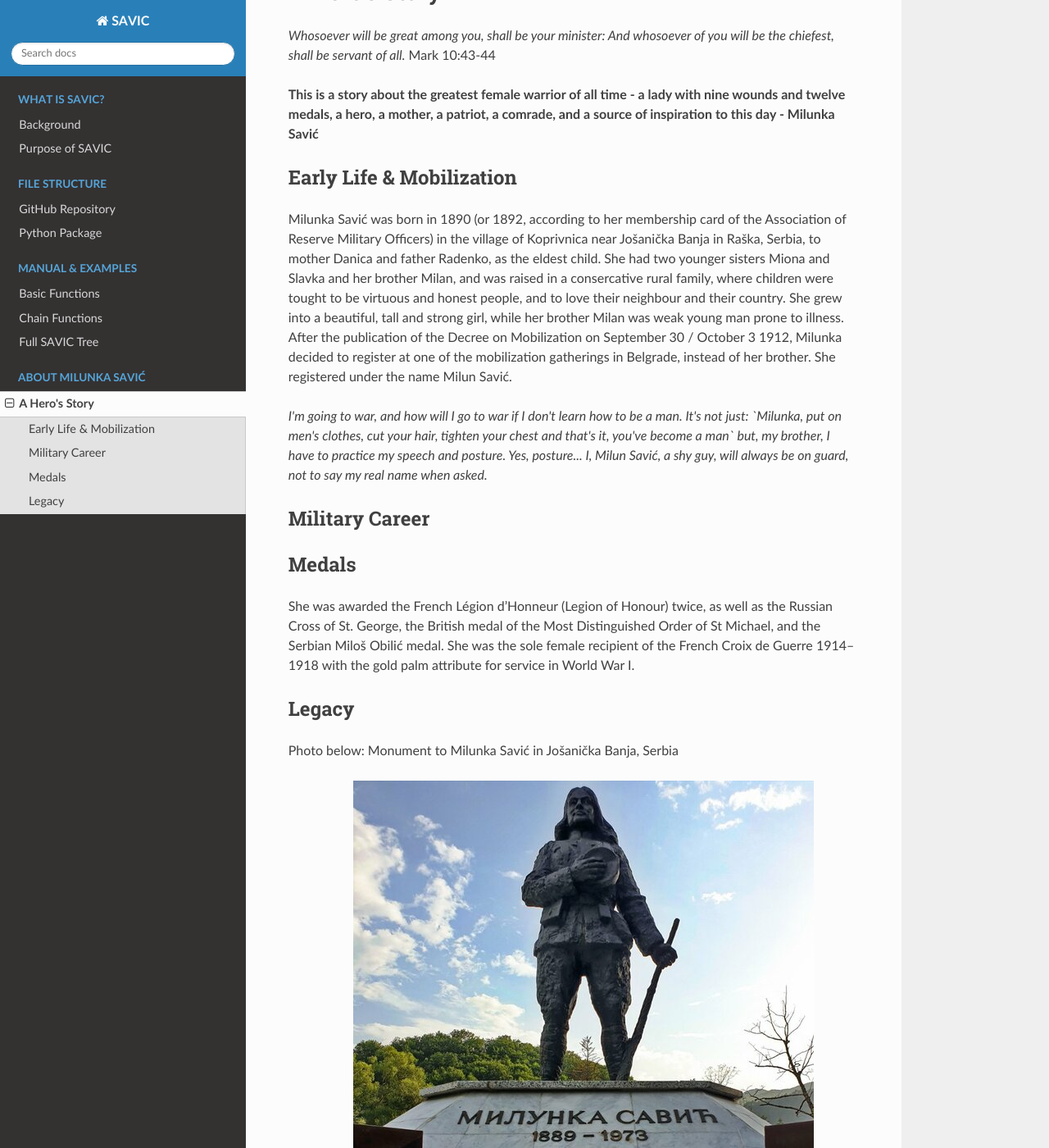
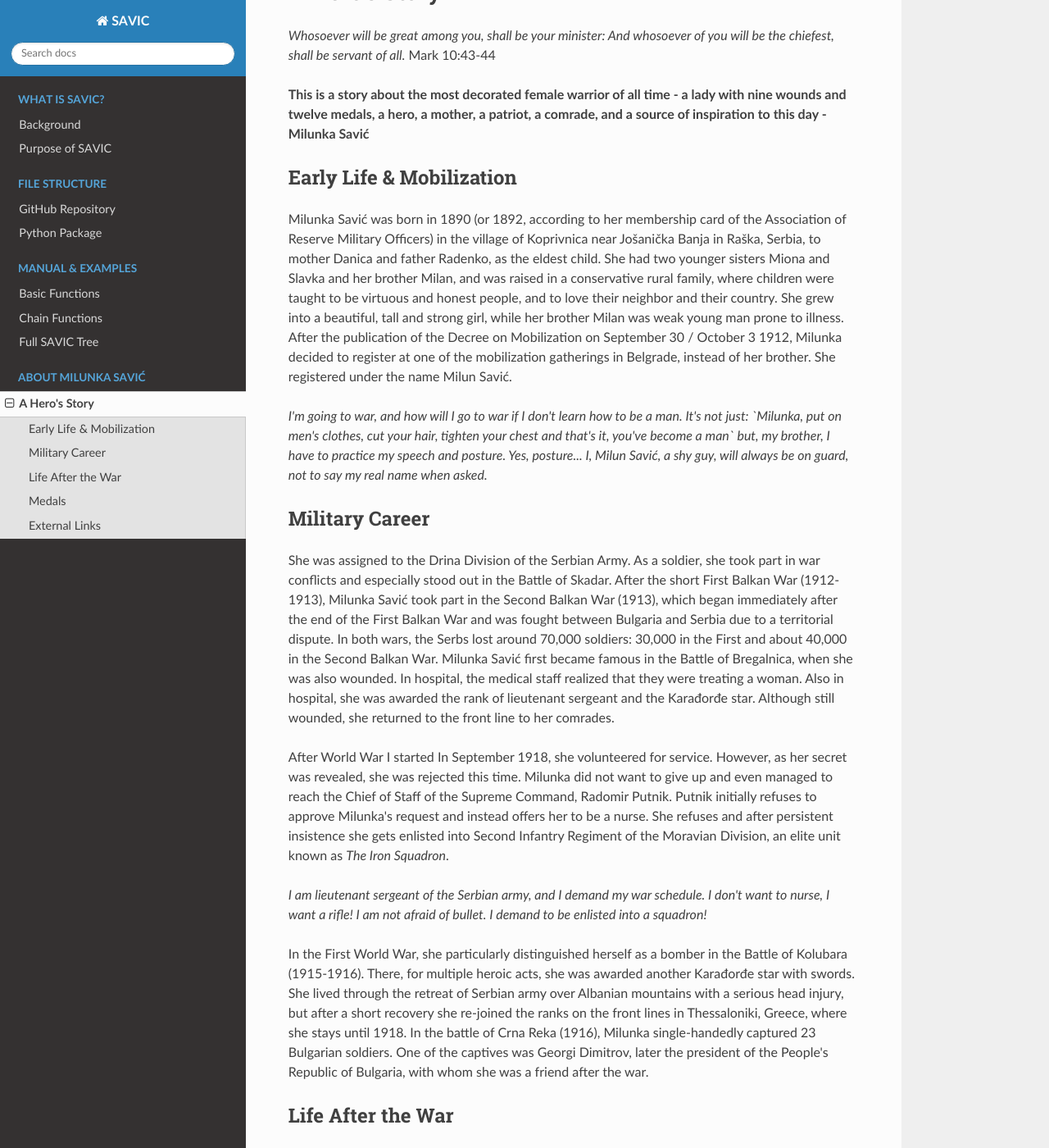
Before and after one commit to MihailoMartinovic/SAVIC, a Sphinx documentation site: the page built from docs/04-about-milunka.rst, in a window 1280 px wide and 1400 px high, scrolled down 527 px. Shown: the whole window at 82% size. Built offline with Sphinx 7.4.7 and the Read the Docs theme 2.0.0, drawn with Linux system fonts in a browser that asks for light colours; some of the changed text lies outside the part shown.

Commit message:
Update 04-about-milunka.rst

```diff
--- a/docs/04-about-milunka.rst
+++ b/docs/04-about-milunka.rst
@@ -6,13 +6,13 @@ A Hero's Story
 
 *Whosoever will be great among you, shall be your minister: And whosoever of you will be the chiefest, shall be servant of all.* Mark 10:43-44
 
-**This is a story about the greatest female warrior of all time - a lady with nine wounds and twelve medals, a hero, a mother, a patriot, a comrade, and a source of inspiration to this day - Milunka Savić**
+**This is a story about the most decorated female warrior of all time - a lady with nine wounds and twelve medals, a hero, a mother, a patriot, a comrade, and a source of inspiration to this day - Milunka Savić**
 
 Early Life & Mobilization
 ------------
 
 Milunka Savić was born in 1890 (or 1892, according to her membership card of the Association of Reserve Military Officers) in the village of Koprivnica near Jošanička Banja in Raška, Serbia, to mother Danica and father Radenko, as the eldest child.
-She had two younger sisters Miona and Slavka and her brother Milan, and was raised in a consercative rural family, where children were tought to be virtuous and honest people, and to love their neighbour and their country.
+She had two younger sisters Miona and Slavka and her brother Milan, and was raised in a conservative rural family, where children were taught to be virtuous and honest people, and to love their neighbor and their country.
 She grew into a beautiful, tall and strong girl, while her brother Milan was weak young man prone to illness. After the publication of the Decree on Mobilization on September 30 / October 3 1912, Milunka decided to register at one of the mobilization gatherings in Belgrade, instead of her brother. She registered under the name Milun Savić.
 
 *I'm going to war, and how will I go to war if I don't learn how to be a man. It's not just: `Milunka, put on men's clothes, cut your hair, tighten your chest and that's it, you've become a man` but, my brother, I have to practice my speech and posture. Yes, posture... I, Milun Savić, a shy guy, will always be on guard, not to say my real name when asked.*
@@ -21,15 +21,61 @@ She grew into a beautiful, tall and strong girl, while her brother Milan was wea
 Military Career
 ------------
 
+She was assigned to the Drina Division of the Serbian Army.
+As a soldier, she took part in war conflicts and especially stood out in the Battle of Skadar. After the short First Balkan War (1912-1913), Milunka Savić took part in the Second Balkan War (1913), which began immediately after the end of the First Balkan War and was fought between Bulgaria and Serbia due to a territorial dispute.
+In both wars, the Serbs lost around 70,000 soldiers: 30,000 in the First and about 40,000 in the Second Balkan War.
+Milunka Savić first became famous in the Battle of Bregalnica, when she was also wounded. In hospital, the medical staff realized that they were treating a woman.
+Also in hospital, she was awarded the rank of lieutenant sergeant and the Karađorđe star. Although still wounded, she returned to the front line to her comrades.
+
+After World War I started In September 1918, she volunteered for service.
+However, as her secret was revealed, she was rejected this time. Milunka did not want to give up and even managed to reach the Chief of Staff of the Supreme Command, Radomir Putnik. Putnik initially refuses to approve Milunka's request and instead offers her to be a nurse.
+She refuses and after persistent insistence she gets enlisted into Second Infantry Regiment of the Moravian Division, an elite unit known as *The Iron Squadron*.
+
+*I am lieutenant sergeant of the Serbian army, and I demand my war schedule. I don't want to nurse, I want a rifle! I am not afraid of bullet. I demand to be enlisted into a squadron!*
+
+In the First World War, she particularly distinguished herself as a bomber in the Battle of Kolubara (1915-1916). There, for multiple heroic acts, she was awarded another Karađorđe star with swords.
+She lived through the retreat of Serbian army over Albanian mountains with a serious head injury, but after a short recovery she re-joined the ranks on the front lines in Thessaloniki, Greece, where she stays until 1918.
+In the battle of Crna Reka (1916), Milunka single-handedly captured 23 Bulgarian soldiers.
+One of the captives was Georgi Dimitrov, later the president of the People's Republic of Bulgaria, with whom she was a friend after the war.
+
+
+Life After the War
+------------
+
+After demobilization in 1920, as a sergeant, she worked in Bosnia and Herzegovina.
+She married Veljko Gligorović in 1922, and had daughter Milena in 1924. They also adopted three more children.
+After getting divorced, she continued to live with her children and sister in Stepanovićevo village near Novi Sad, where she received property from the state and built a house.
+She moved to Belgrade with her children in 1929 due to poverty.
+On the initiative of her comrades, Milunka got a job as a maid at a bank in Belgrade, where she spent most of her working life. She turned down an offer to move to France and receive a French military pension. Instead, she chose to live in Belgrade.
+During all that time, she educated and raised thirty children whom she brought from her home village.
+
+Although without any formal education, she spoke and wrote in English and French, and maintained correspondence with her former comrades, including French admiral Émile Guépratte and marshal Franchet d'Espèrey.
+
+At the beginning of World war II, she established and started running a military hospital in Belgrade. After the fall of Yugoslavia, this facility kept treating both monarchist and communist rebels.
+For this, Milunka was arrested by the Nazi Germany authorities, getting severely beaten in the process, and incarcerated in Banjica concentration camp for 10 months.
+However, one day a German general who commanded the camp recognized her and ordered her immediate release.
+
+In 1972, Milunka Savić was given a one-bedroom apartment by the city of Belgrade.
+She lived in the new apartment for about a year, and died on October 5, 1973.
+Her remains were moved to the Alley of the Greats on the New Cemetery in Belgrade in 2013.
 
 
 Medals
 ------------
 
-She was awarded the French Légion d’Honneur (Legion of Honour) twice, as well as the Russian Cross of St. George, the British medal of the Most Distinguished Order of St Michael, and the Serbian Miloš Obilić medal. She was the sole female recipient of the French Croix de Guerre 1914–1918 with the gold palm attribute for service in World War I.
+On top of two Karađorđe start, Milunka was awarded the French Légion d’Honneur (Legion of Honour) twice (type IV and type V) as well as the Russian Cross of St. George, the British medal of the Most Distinguished Order of St Michael, and the Serbian Miloš Obilić medal.
+She is the sole female recipient of the French Croix de Guerre with the gold palm.
 
-Legacy
+External Links
 ------------
+
+`Documentary about Milunka Savić <https://www.youtube.com/watch?v=vdsaddmOnGs>`_
+
+`*Lady of the Dark* by Sabaton <https://www.youtube.com/watch?v=3AsRfcrZeUE>`_
+
+`Wikipedia article <https://en.wikipedia.org/wiki/Milunka_Savi%C4%87>`_
+
+`Biography book <https://www.amazon.com/Milunka-Savic-Karadjordjeve-zvezde-Legije/dp/8651510454>`_
 
 Photo below: Monument to Milunka Savić in Jošanička Banja, Serbia
 
```
